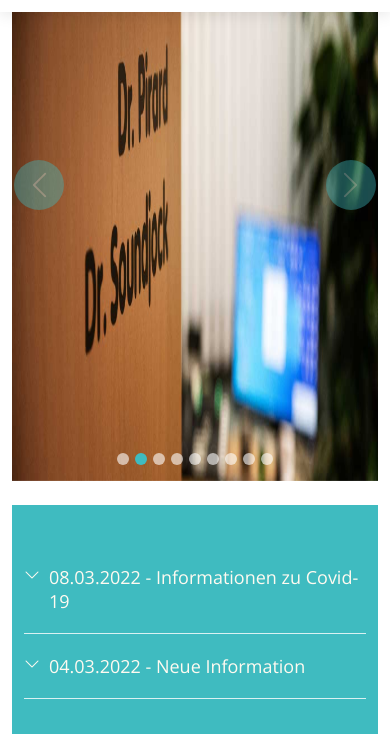
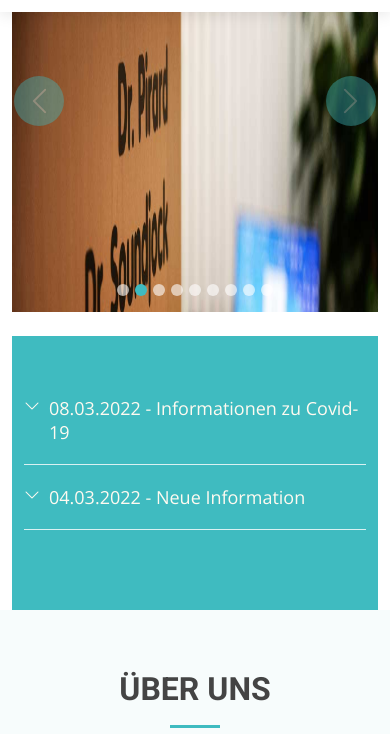
Before and after one commit to pulsar008/neuro, a plain HTML site: page de/testindex.html in a window 390 px wide. Shown: the part 110-844 px from the top of the page. Drawn offline with nearby package versions, Linux system fonts and the light colour scheme.

Commit message:
fix responsive caroussel pb

```diff
--- a/assets/css/style.css
+++ b/assets/css/style.css
@@ -583,6 +583,16 @@ h1, h2, h3, h4, h5, h6 {
   }
 }
 
+@media (max-width: 500px) {
+  #hero {
+    height: 50vh;
+  }
+  #hero .carousel-item {
+    height: 50vh;
+  }
+}
+
+
 /*--------------------------------------------------------------
 # Sections General
 --------------------------------------------------------------*/
--- a/assets/css/teststyle.css
+++ b/assets/css/teststyle.css
@@ -438,9 +438,10 @@ h1, h2, h3, h4, h5, h6 {
 
 #hero .carousel-item {
   background-size: 100% 100%;
+  position: relative;
+  min-height: 70vh;
   background-position: center;
   background-repeat: no-repeat;
-  justify-content: center;
   align-items: flex-end;
 }
 
@@ -557,14 +558,27 @@ h1, h2, h3, h4, h5, h6 {
 
 @media (max-width: 992px) {
   #hero {
-    height: 70vh;
+    height: 55vh;
   }
   #hero .container {
     margin-top: 100px;
   }
 }
 
+@media (max-width: 500px) {
+  #hero {
+    height: 50vh;
+  }
+  #hero .carousel-item {
+    height: 50vh;
+  }
+}
+
 @media (max-width: 768px) {
+  #hero {
+    height: 50vh;
+  }
+
   #hero h2 {
     font-size: 28px;
   }
--- a/de/testindex.html
+++ b/de/testindex.html
@@ -116,7 +116,7 @@
         <div class="carousel-inner" role="listbox">
 
         <!-- Slide 0 -->
-        <div class="carousel-item active" style="background-image: url(../assets/img/slide/slide-0.jpg); linear-gradient(rgba(0,0,0,0.7), rgba(0,0,0,0.7));"></div>
+        <div class="carousel-item active" style="background-image: url(../assets/img/slide/slide-0.jpg)"></div>
 
         <!-- Slide 1 -->
         <div class="carousel-item" style="background-image: url(../assets/img/slide/slide-1.jpg)"></div>
```
Also changed, not shown: assets/img/slide/slide-0.svg (added), assets/img/slide/slide-m-0.jpg (added).
